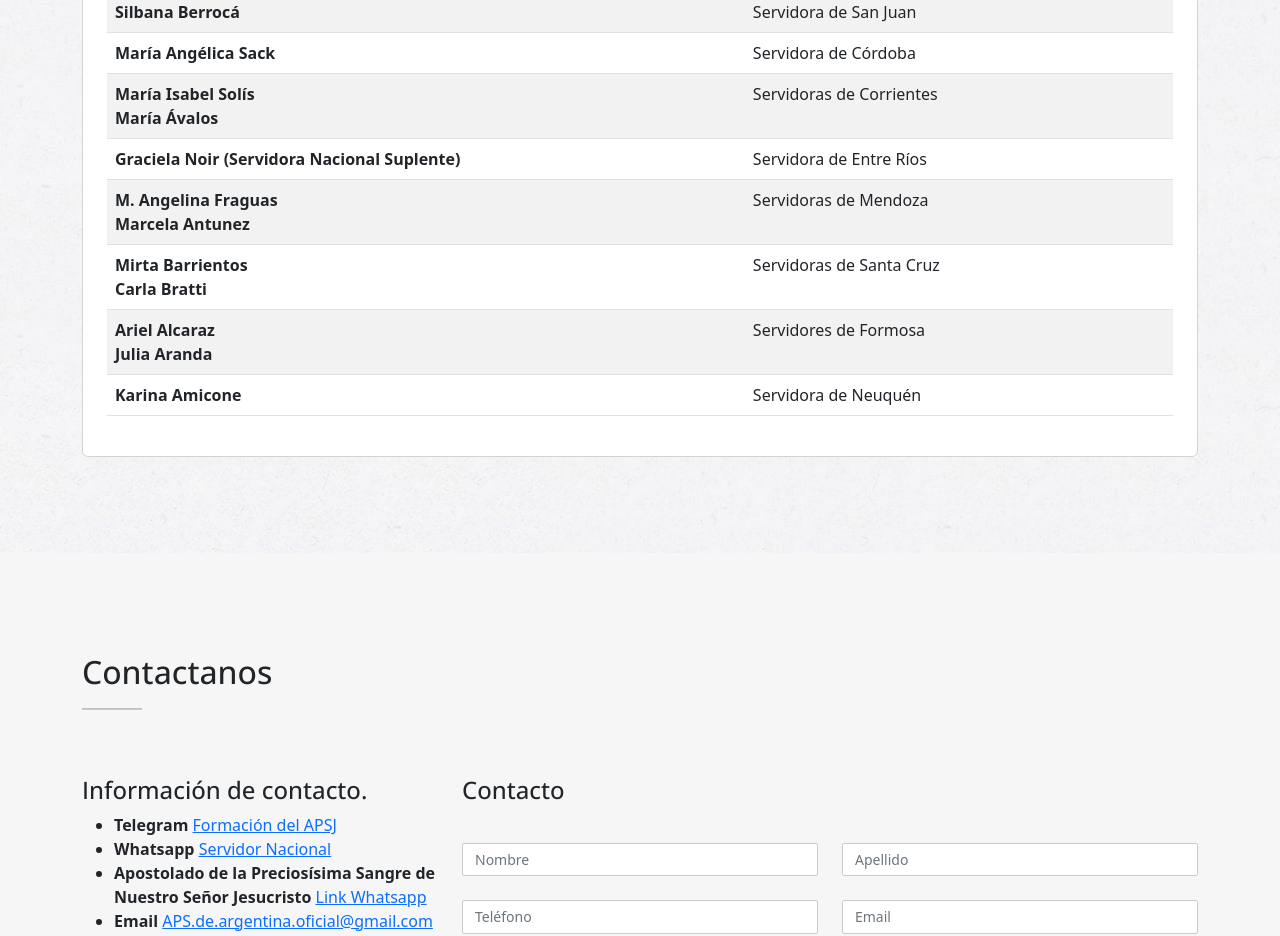
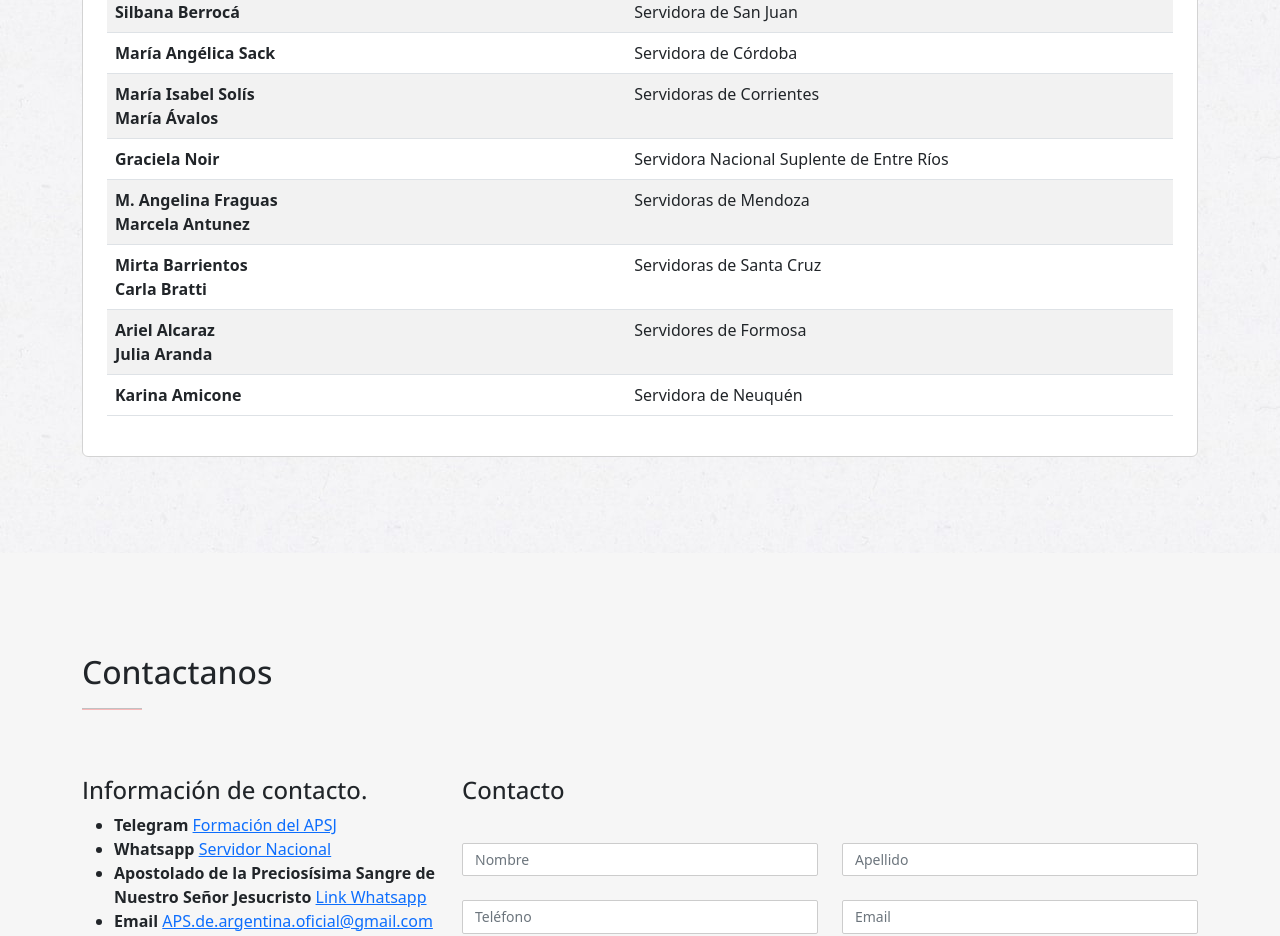
Before and after one commit to emirmoretti/apsj, a React (Vite) app: page /contacto in a window 1280 px wide. Shown: the part 1640-2576 px from the top of the page. Built offline with nearby package versions, Linux system fonts and the light colour scheme.

Commit message:
tabla modificada

```diff
--- a/src/components/table/Table.jsx
+++ b/src/components/table/Table.jsx
@@ -47,8 +47,8 @@ const Table = () => {
             <td>Servidoras de Corrientes</td>
           </tr>
           <tr>
-            <th scope="row">Graciela Noir (Servidora Nacional Suplente)</th>
-            <td>Servidora de Entre Ríos</td>
+            <th scope="row">Graciela Noir</th>
+            <td>Servidora Nacional Suplente de Entre Ríos</td>
           </tr>
           <tr>
             <th scope="row">
```
